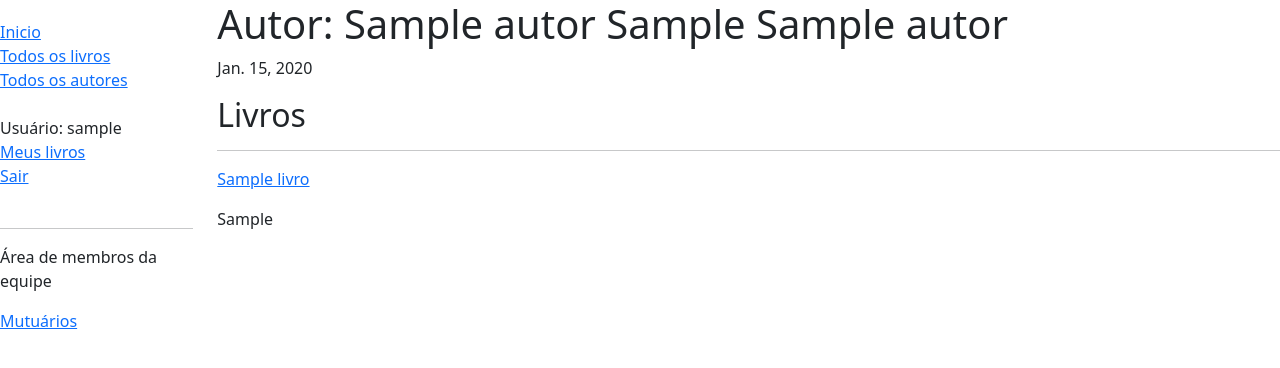
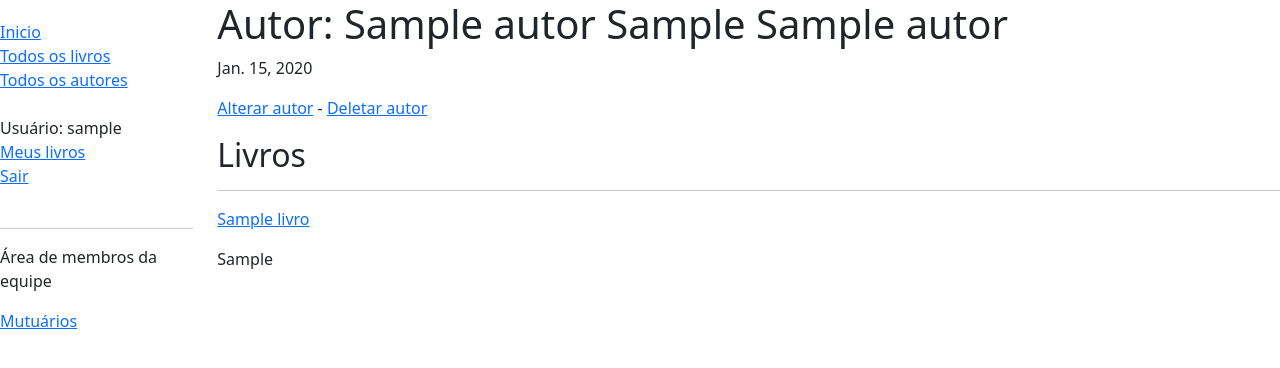
Before and after one commit to ciparthur/Biblioteca_local, a Django app: page /autores/1 in a window 1280 px wide. Shown: the top 368 px of the page. Run offline with Django 4.2, Linux system fonts and the light colour scheme; a user stored in the database is signed in; tables that the repository leaves empty hold one stand-in row (values such as "Sample post").

Commit message:
Criação das páginas de adicionar e deletar autores
Inicio da criação da página de alteração de autores.

```diff
--- a/catalogo/forms.py
+++ b/catalogo/forms.py
@@ -49,7 +49,7 @@ class CriarAutor(forms.Form):
     nome = forms.CharField(max_length=100)
     sobrenome = forms.CharField(max_length=100)
     preposicao = forms.CharField(label='Preposição', max_length=5, required=False)
-    data_nascimento = forms.DateField(label='Data de nascimento', required=False)
+    data_nascimento = forms.DateField(label='Data de nascimento')
     data_morte = forms.DateField(label='Morte', required=False)
 
     def clean_nome(self):
@@ -80,7 +80,3 @@ class CriarAutor(forms.Form):
 
 class AtualizarAutor(forms.Form):
     pass
-
-
-class DeletarAutor(forms.Form):
-    pass
--- a/catalogo/templates/catalogo/autor.html
+++ b/catalogo/templates/catalogo/autor.html
@@ -14,6 +14,13 @@
     </h1>
     <p>{{ autor.data_nascimento }}</p>
 
+    {% if user.is_staff %}
+        <p>
+            <a href="#">Alterar autor</a> -
+            <a href="{% url 'deletar-autor' autor.pk %}">Deletar autor</a>
+        </p>
+    {% endif %}
+
     <h2>Livros</h2>
     <hr>
     {% if autor.livro_set %}
--- a/catalogo/templates/catalogo/autores.html
+++ b/catalogo/templates/catalogo/autores.html
@@ -22,6 +22,12 @@
                 </li>
             {% endfor %}
         </ul>
+
+        {% if user.is_staff %}
+            <br>
+            <hr>
+            <p><a href="{% url 'criar-autor' %}">Adicionar novo autor</a></p>
+        {% endif %}
     {% else %}
         <p>Lista de autores não encontrada :(</p>
     {% endif %}
--- a/catalogo/urls.py
+++ b/catalogo/urls.py
@@ -11,5 +11,7 @@ urlpatterns = [
     path('meus_livros', views.livros_emprestados, name='livros-emprestados'),
     path('mutuarios/', views.mutuarios, name='mutuarios'),
     path('livro/<uuid:renovacao_pk>/renovacao/', views.renovacao_livro, name='renovacao-livro'),
-    path('autor/criar/', views.criar_autor, name='criar-autor'),
+    path('autores/criar/', views.criar_autor, name='criar-autor'),
+    path('autores/<int:alterar_pk>/alterar', views.alterar_autor, name='alterar-autor'),
+    path('autores/<int:deletar_pk>/deletar', views.deletar_autor, name='deletar-autor'),
 ]
--- a/catalogo/views.py
+++ b/catalogo/views.py
@@ -151,6 +151,8 @@ def renovacao_livro(request, renovacao_pk):
 
     return render(request, 'catalogo/renovacao_livro.html', contexto)
 
+@login_required
+@staff_member_required
 def criar_autor(request):
     criar_autor = Autor.objects.all()
 
@@ -158,15 +160,44 @@ def criar_autor(request):
         formulario = CriarAutor(request.POST)
 
         if formulario.is_valid():
+            criar_autor = Autor.objects.create()
+
             criar_autor.nome = formulario.cleaned_data['nome']
             criar_autor.sobrenome = formulario.cleaned_data['sobrenome']
             criar_autor.preposicao = formulario.cleaned_data['preposicao']
             criar_autor.data_nascimento = formulario.cleaned_data['data_nascimento']
             criar_autor.data_morte = formulario.cleaned_data['data_morte']
+
             criar_autor.save()
+
+            return HttpResponseRedirect(reverse('autores'))
     else:
         formulario = CriarAutor()
 
     contexto = {'formulario': formulario, 'criar_autor': criar_autor}
 
     return render(request, 'catalogo/autor_form.html', contexto)
+
+def alterar_autor(request, alterar_pk):
+    autor = Autor.objects.get(pk=alterar_pk)
+
+    if request.method == 'POST':
+        formulario = AtualizarAutor(request.POST)
+
+        if formulario.is_valid():
+            autor.nome = formulario.cleaned_data['nome']
+            autor.sobrenome = formulario.cleaned_data['sobrenome']
+            autor.preposicao = formulario.cleaned_data['preposicao']
+            autor.data_nascimento = formulario.cleaned_data['data_nascimento']
+            autor.data_morte = formulario.cleaned_data['data_morte']
+
+            autor.save()
+
+            return HttpResponseRedirect(reverse('autores'))
+
+def deletar_autor(request, deletar_pk):
+    autor = Autor.objects.get(pk=deletar_pk)
+
+    autor.delete()
+
+    return HttpResponseRedirect(reverse('autores'))
```
Also changed, not shown: catalogo/templates/catalogo/autor_confirm_delete.html (added, +14 -0 lines).
